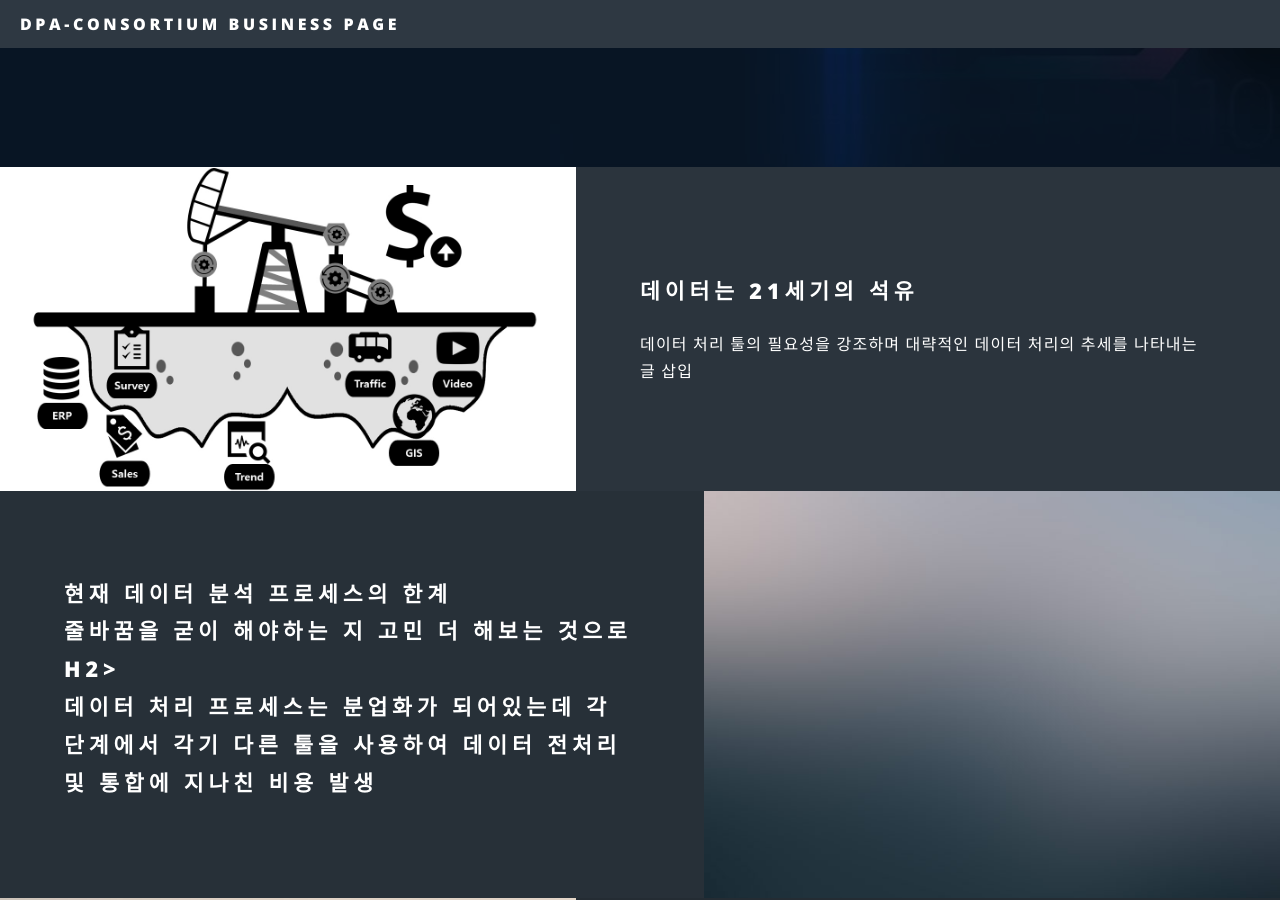
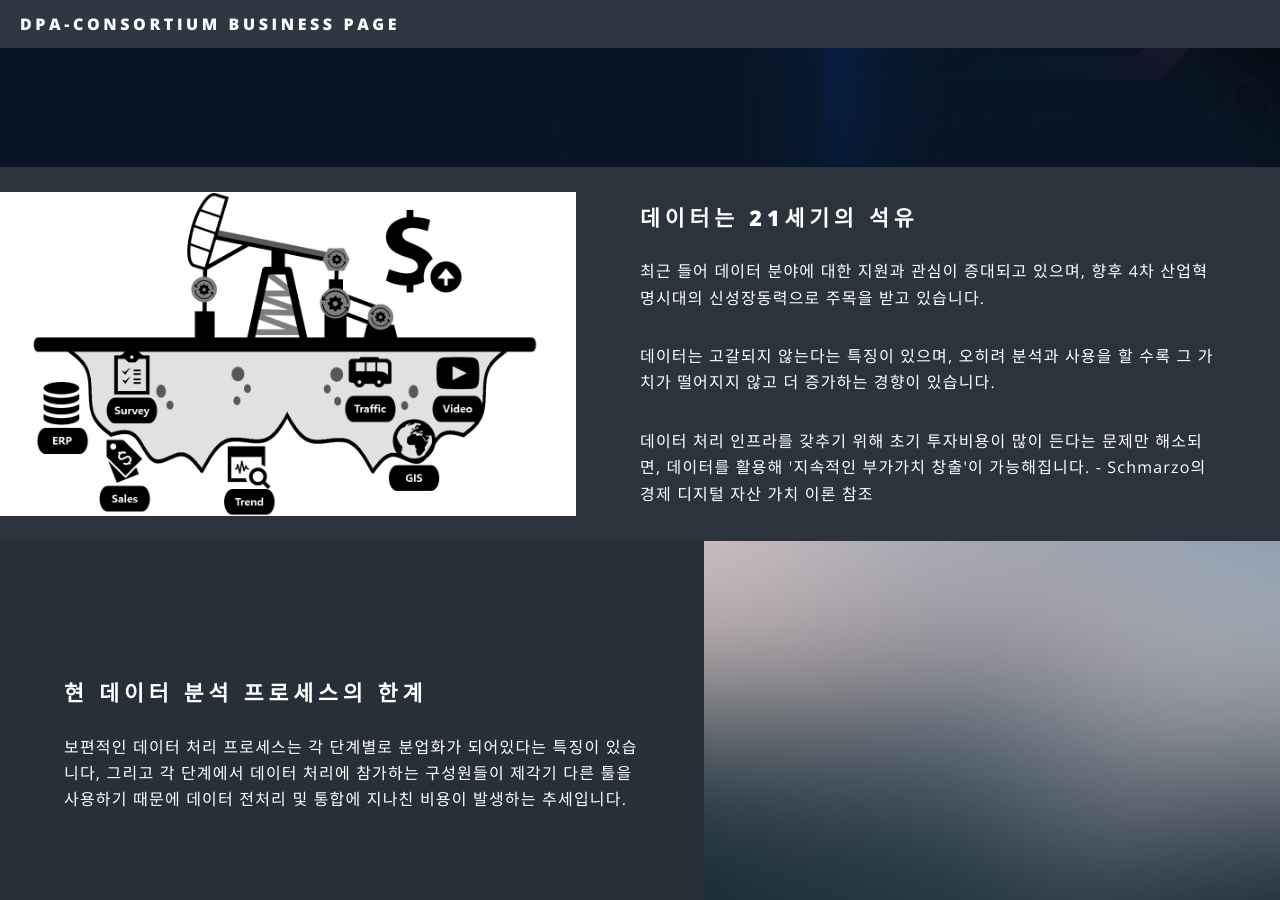
Before and after one commit to DPA-Alliance/DPA-Alliance.github.io, a Jekyll site: the page built from index.html, in a window 1280 px wide and 900 px high, scrolled down 1086 px. Built offline with Jekyll 4.4.1, drawn with Linux system fonts in a browser that asks for light colours; some of the changed text lies outside the part shown.

Commit message:
Update index.html

```diff
--- a/index.html
+++ b/index.html
@@ -26,19 +26,27 @@ layout: landing
 						<section class="spotlight">
 							<div class="image"><img src="images/pic01.jpg" alt="" /></div><div class="content">
 								<h2>데이터는 21세기의 석유</h2>
-								<p>데이터 처리 툴의 필요성을 강조하며 대략적인 데이터 처리의 추세를 나타내는 글 삽입</p>
+								<p>
+									최근 들어 데이터 분야에 대한 지원과 관심이 증대되고 있으며, 향후 4차 산업혁명시대의 신성장동력으로 주목을 받고 있습니다.
+							        </p>
+							        <p>데이터는 고갈되지 않는다는 특징이 있으며, 오히려 분석과 사용을 할 수록 그 가치가 떨어지지 않고 더 증가하는 경향이 있습니다.
+							        </p>
+							    <p>
+								    데이터 처리 인프라를 갖추기 위해 초기 투자비용이 많이 든다는 문제만 해소되면, 데이터를 활용해 '지속적인 부가가치 창출'이 가능해집니다.
+								    - Schmarzo의 경제 디지털 자산 가치 이론 참조
+							    </p>
 							</div>
 						</section>
 						<section class="spotlight">
 							<div class="image"><img src="images/pic02.jpg" alt="" /></div><div class="content">
-								<h2>현재 데이터 분석 프로세스의 한계<br />
-							         줄바꿈을 굳이 해야하는 지 고민 더 해보는 것으로h2>
-								<p>데이터 처리 프로세스는 분업화가 되어있는데 각 단계에서 각기 다른 툴을 사용하여 데이터 전처리 및 통합에 지나친 비용 발생</p>
+								<h2>현 데이터 분석 프로세스의 한계</h2>
+								<p>보편적인 데이터 처리 프로세스는 각 단계별로 분업화가 되어있다는 특징이 있습니다, 그리고
+									각 단계에서 데이터 처리에 참가하는 구성원들이 제각기 다른 툴을 사용하기 때문에 데이터 전처리 및 통합에 지나친 비용이 발생하는 추세입니다.</p>
 							</div>
 						</section>
 						<section class="spotlight">
 							<div class="image"><img src="images/pic03.jpg" alt="" /></div><div class="content">
-								<h2>End to End Data Process Automation 솔루션을 통해 이를 극복<br />
+								<h2>End to End Data Process Automation 솔루션을 통한 문제해결<br />
 								데이터 전처리 및 통합 비용 절감</h2>
 								<p>우리 회사의 솔루션을 통해... 이러이러한 이점을 얻을 수 있습니다.. 라는 멘트 작성</p>
 							</div>
```
